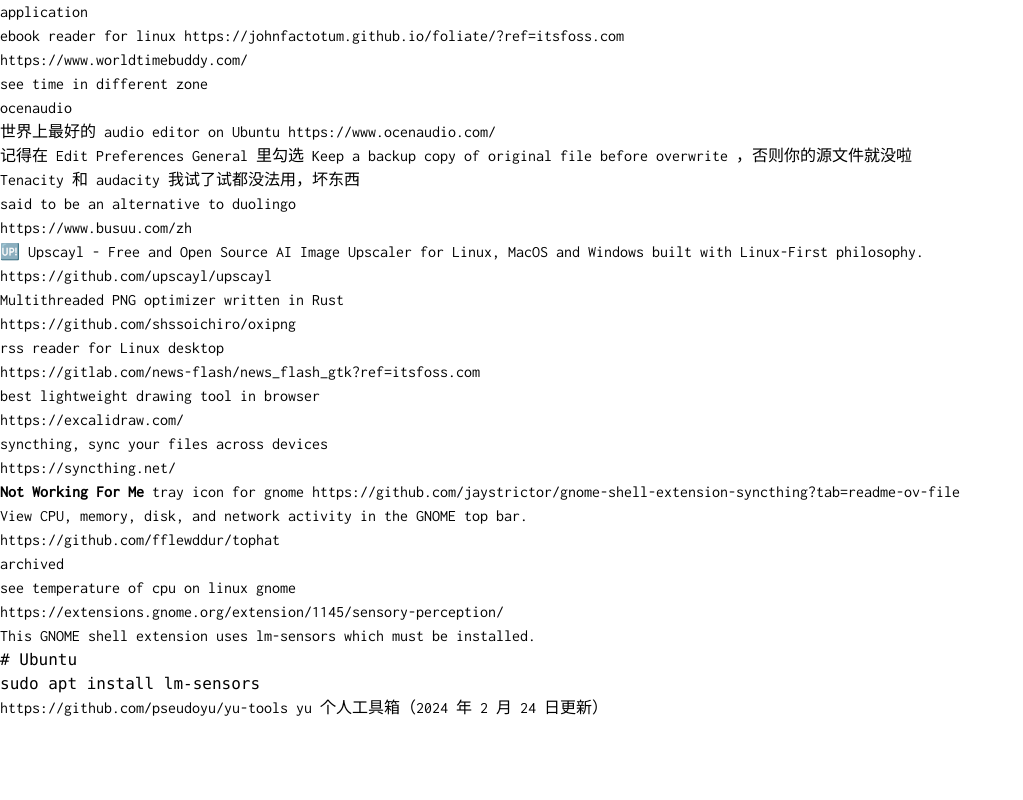
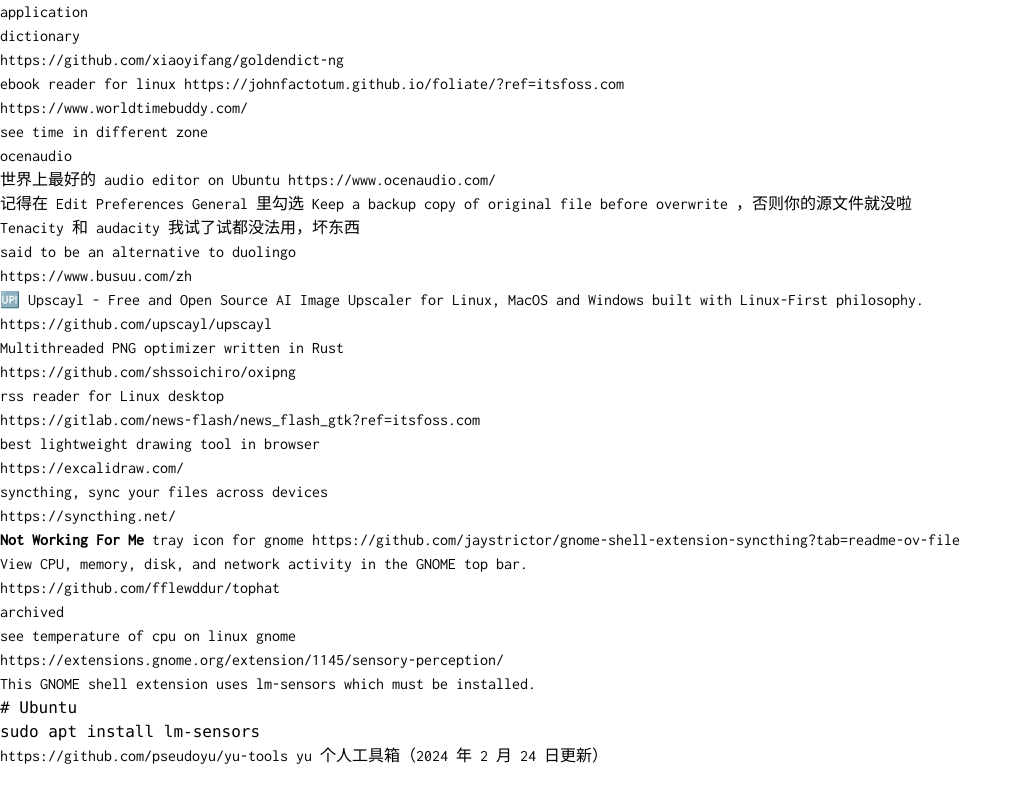
Before and after one commit to Ding-Fan/blog-nextra, a Next.js app: page /3resource/application in a window 1280 px wide. Shown: the whole page, without its empty margins (0-1023 px from the left). Built offline with nearby package versions, Linux system fonts and the light colour scheme; a web font is replaced by a local one.

Commit message:
add goldendict ng

```diff
--- a/pages/3resource/application.mdx
+++ b/pages/3resource/application.mdx
@@ -1,12 +1,16 @@
 # application
+
+dictionary
+
+- https://github.com/xiaoyifang/goldendict-ng
 
 ebook reader for linux
 https://johnfactotum.github.io/foliate/?ref=itsfoss.com
 
-
 - https://www.worldtimebuddy.com/
 
 see time in different zone
+
 - ocenaudio
 
 世界上最好的 audio editor on Ubuntu
@@ -15,6 +19,7 @@
 记得在 Edit Preferences General 里勾选 Keep a backup copy of original file before overwrite ，否则你的源文件就没啦
 
 Tenacity 和 audacity 我试了试都没法用，坏东西
+
 - said to be an alternative to duolingo
 
 https://www.busuu.com/zh
```
